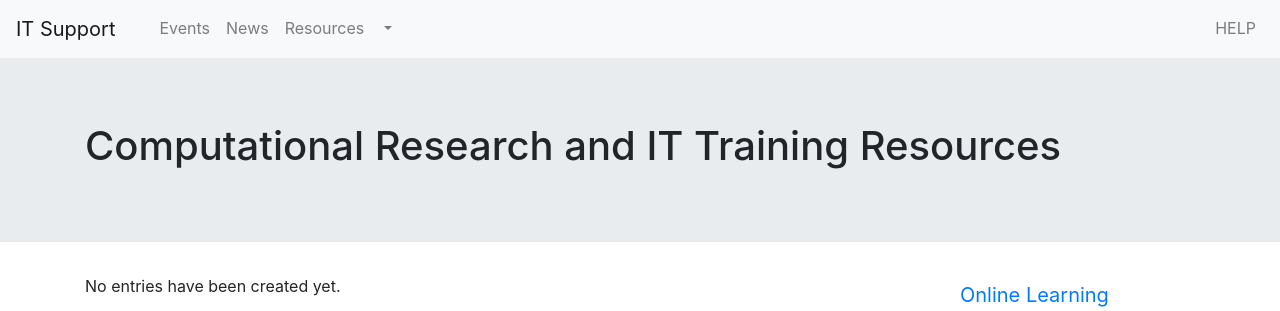
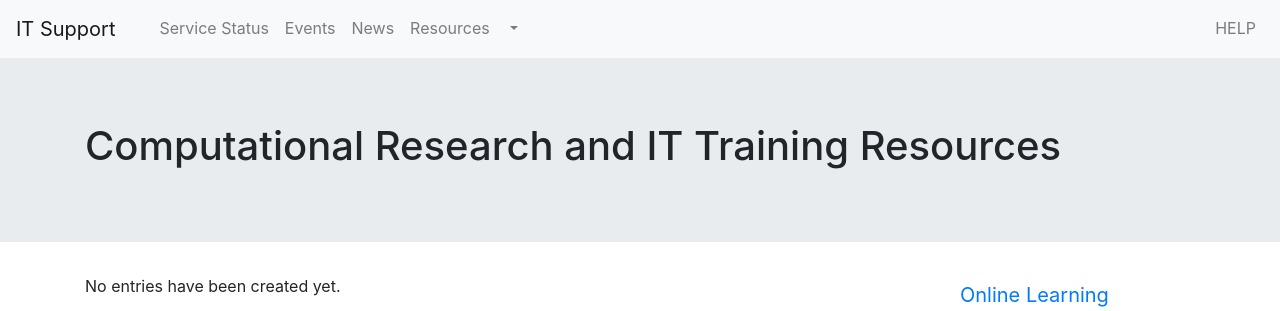
Before and after one commit to gwynethbradbury/itol, a Python web app: template templates/index.html in a window 1280 px wide. Shown: the top 311 px of the page. Run offline with Jinja, Linux system fonts and the light colour scheme; the template is opened without the code that fills it, so the values that code supplies are empty; some libraries are stand-ins or nearby versions.

Commit message:
tidying and readme

```diff
--- a/templates/common_base.html
+++ b/templates/common_base.html
@@ -120,6 +120,9 @@
 {#                        <a class="nav-link" href="{{ url_for('usage') }}">Usage</a>#}
 {#                    </li>#}
 
+                    <li class="nav-item ">
+                        <a class="nav-link" href="{{ it_route }}/service_status">Service Status</a>
+                    </li>
                     <li class="nav-item ">
                         <a class="nav-link" href="{{ it_route }}/events">Events</a>
                     </li>
```
